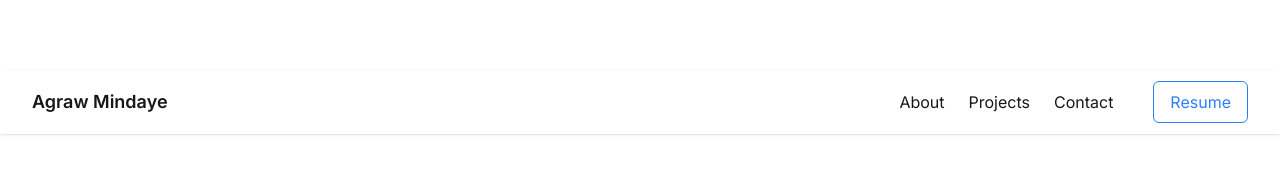
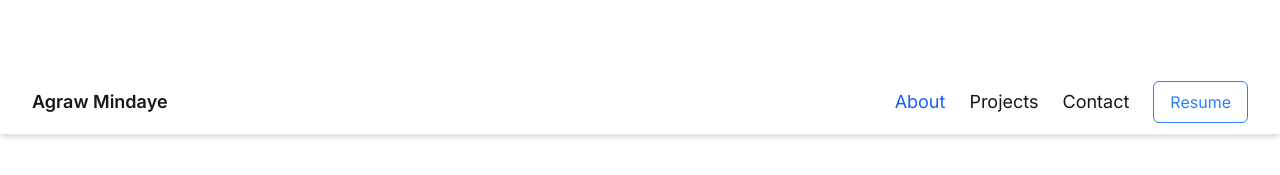
Before and after one commit to Agraw-Mindaye/Portfolio-Website, a Next.js app: page / in a window 1280 px wide. Shown: the part 731-906 px from the top of the page. Built offline with nearby package versions, Linux system fonts and the light colour scheme.

Commit message:
style(nav): add style for highlighting active nav link

```diff
--- a/components/Navbar.tsx
+++ b/components/Navbar.tsx
@@ -1,41 +1,48 @@
 'use client'
 
 import Link from 'next/link'
+
 import { useStickyNav } from '@/app/hooks/useStickyNav'
+import { useActiveSection } from '@/app/hooks/useActiveSection'
 
 export default function Navbar() {
   const isSticky = useStickyNav()
+  const { activeSection, handleNavClick } = useActiveSection()
+
+  const navLinkStyle = (id: string) =>
+    `transition hover:text-blue-500 text-lg ${
+      activeSection === `#${id}` ? 'text-blue-600 font-semibold' : 'text-foreground'
+    }=`
 
   return (
+    <>
+      {isSticky && <div className="h-16" aria-hidden="true" />}
       <nav
-      className={`w-full z-50 transition-all
-        ${isSticky ? 'fixed top-0 bg-white/80 backdrop-blur-md shadow'
+        className={`w-full z-50 transition-all ${
+          isSticky
+            ? 'fixed top-0'
             : 'relative'
-        } text-foreground bg-white/80 backdrop-blur-md shadow`}
+        } text-foreground bg-white/95 backdrop-blur-md shadow-md border-b border-gray-200`}
       >
         <div className="max-w-7xl mx-auto px-4 sm:px-6 lg:px-8 h-16 flex items-center justify-between">
-        {/* Name (hidden on small screens) */}
-        <div className="text-lg font-semibold hidden sm:block">
-          Agraw Mindaye
-        </div>
+          <div className="text-lg font-semibold hidden sm:block">Agraw Mindaye</div>
 
-        {/* Nav Links */}
           <div className="flex-1 flex justify-center sm:justify-end items-center space-x-4 sm:space-x-6 text-sm sm:text-base">
-          <a href="#about" className="hover:text-blue-500 transition">About</a>
-          <a href="#projects" className="hover:text-blue-500 transition">Projects</a>
-          <a href="#contact" className="hover:text-blue-500 transition">Contact</a>
+            <a href="#about" className={navLinkStyle('about')}>About</a>
+            <a href="#projects" className={navLinkStyle('projects')}>Projects</a>
+            <a href="#contact" className={navLinkStyle('contact')}>Contact</a>
 
-          {/* Resume Button */}
             <Link
               href="/resume.pdf"
               target="_blank"
               rel="noopener noreferrer"
-            className="ml-4 px-4 py-2 rounded-md border border-blue-500 text-blue-500 hover:bg-blue-500 hover:text-white transition text-sm sm:text-base"
+              className=" px-4 py-2 rounded-md border border-blue-500 text-blue-500 hover:bg-blue-500 hover:text-white transition text-sm sm:text-base"
             >
               Resume
             </Link>
           </div>
         </div>
       </nav>
+    </>
   )
 }
```
Lines whose indentation alone changed are shown as unchanged.
